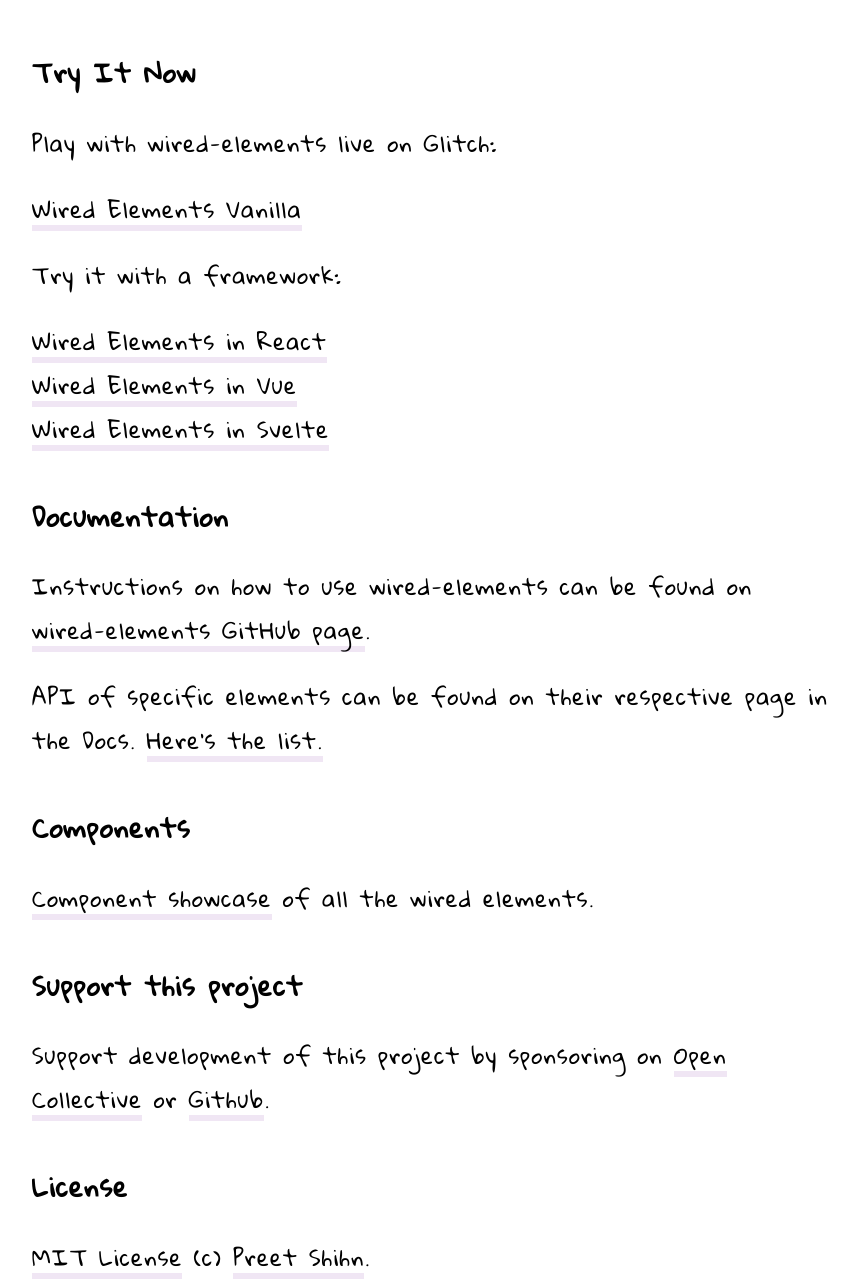
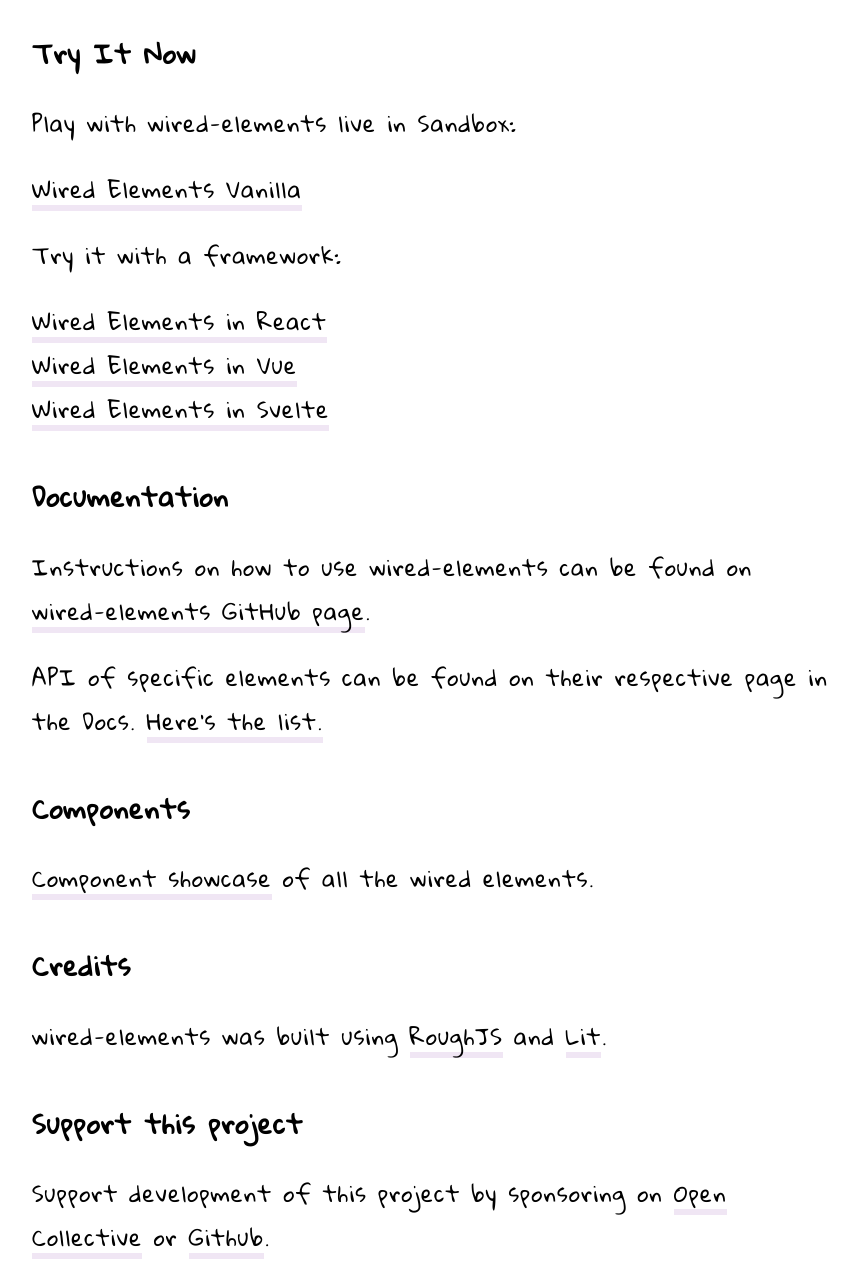
Before and after one commit to wiredjs/www, a website with bundled scripts: page index.html in a window 1280 px wide. Shown: the part 1014-2296 px from the top of the page, without its empty margins (208-1066 px from the left). Built offline with nearby package versions, Linux system fonts and the light colour scheme.

Commit message:
added credits

```diff
--- a/index.html
+++ b/index.html
@@ -82,6 +82,15 @@
       box-sizing: border-box;
     }
 
+    h1 {
+      font-size: 1.8em;
+      margin: 0;
+    }
+
+    h2 {
+      font-size: 1.3em;
+    }
+
     @media (max-width: 600px) {
       body {
         font-size: 19px;
@@ -138,7 +147,7 @@
 
     <section style="margin-top: 50px;">
       <h3 style="margin-bottom: 0;">Try It Now</h3>
-      <p>Play with wired-elements live on Glitch:</p>
+      <p>Play with wired-elements live in Sandbox:</p>
       <p>
         <a class="textlink" target="_blank" rel="noopener"
           href="https://codesandbox.io/s/wired-elements-vanilla-4bpny">Wired
@@ -179,6 +188,16 @@
     </section>
 
     <section style="margin-top: 40px;">
+      <h3 style="margin-bottom: 0;">Credits</h3>
+      <p>
+        wired-elements was built using
+        <a class="textlink" target="_blank" rel="noopener" href="https://roughjs.com/">RoughJS</a>
+        and
+        <a class="textlink" target="_blank" rel="noopener" href="https://lit.dev/">Lit</a>.
+      </p>
+    </section>
+
+    <section style="margin-top: 40px;">
       <h3 style="margin-bottom: 0;">Support this project</h3>
       <p>
         Support development of this project by sponsoring on
--- a/package.json
+++ b/package.json
@@ -23,7 +23,7 @@
     "lit": "^2.0.0-rc.1",
     "roughjs": "^4.3.1",
     "soso": "github:pshihn/soso",
-    "wired-elements": "^3.0.0-rc.5"
+    "wired-elements": "^3.0.0-rc.6"
   },
   "devDependencies": {
     "@rollup/plugin-node-resolve": "^11.2.1",
```
Also changed, not shown: 1 other file.
